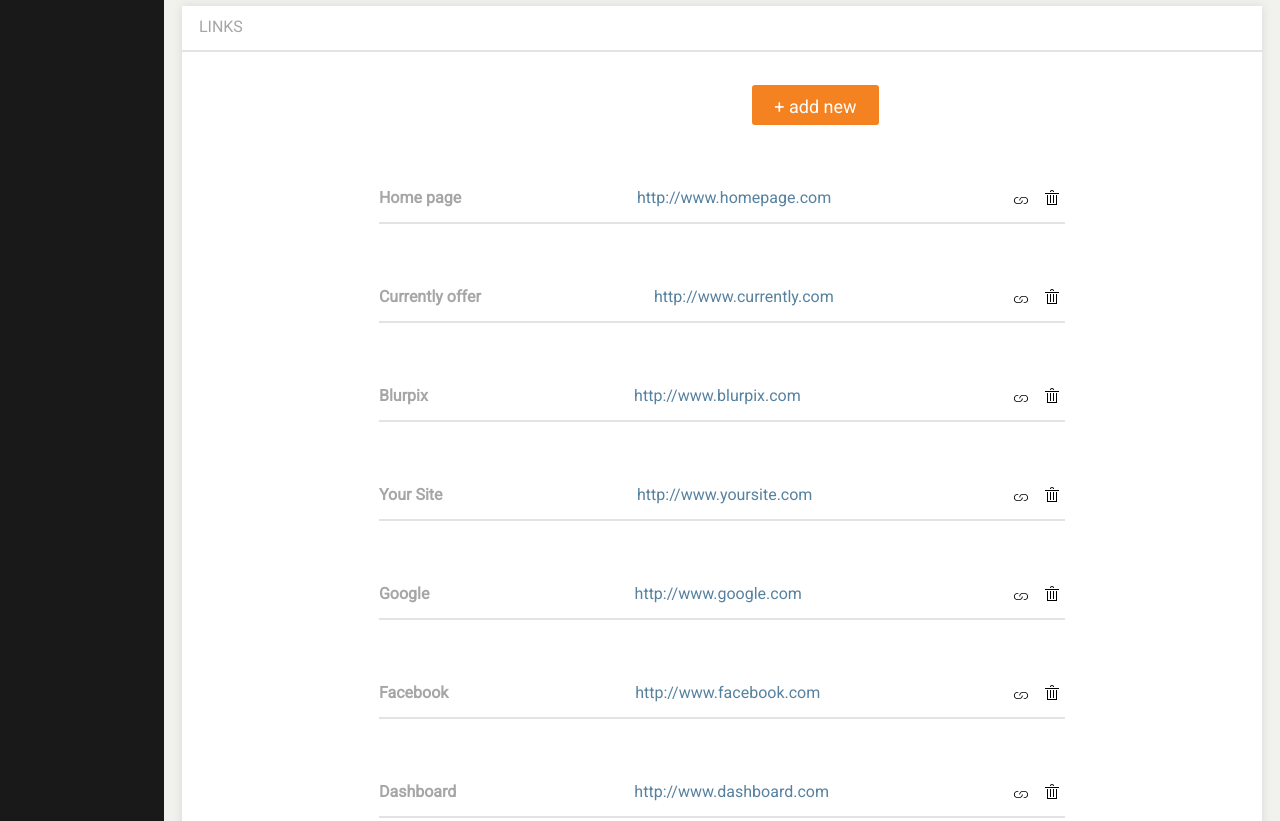
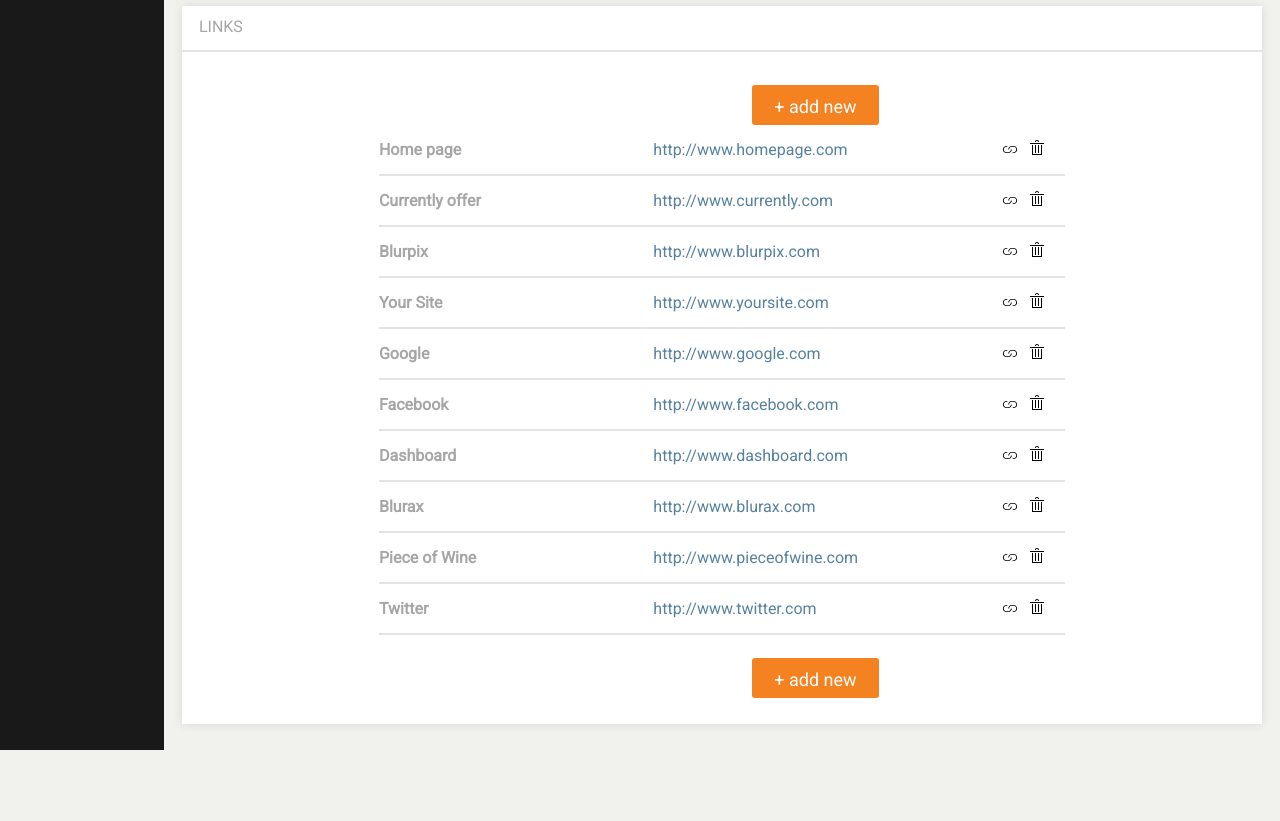
Before and after one commit to Grisha007/jdi, a website: page general.html in a window 1280 px wide. Shown: the part 1160-1981 px from the top of the page. After the commit the page ends 1910 px from the top, so only its background shows below. Drawn offline with nearby package versions, Linux system fonts and the light colour scheme; files that its build step writes are made by us from their sources.

Commit message:
fix margins

```diff
--- a/sass/layout/_aside.scss
+++ b/sass/layout/_aside.scss
@@ -404,14 +404,9 @@ body {
 
 .company_data {
     display: flex;
-    justify-content: space-between;
     width: 686px;
     box-sizing: border-box;
     border-bottom: $separator;
-
-    p {
-        margin-top: 64px;
-    }
 }
 
 .company_data:hover {
@@ -419,6 +414,7 @@ body {
 }
 
 .company_name {
+    flex: 0 0 40%;
     color: #a6a6a6;
     font-family: $roboto-font;
     font-size: 16px;
@@ -427,6 +423,7 @@ body {
 }
 
 .company_url {
+    flex: 0 0 50%;
     color: #56819f;
     font-family: $roboto-font;
     font-size: 16px;
@@ -435,7 +432,7 @@ body {
 }
 
 .board_images {
-    margin-top: 63px;
+    display: flex;
 }
 
 .company_board_button {
```
